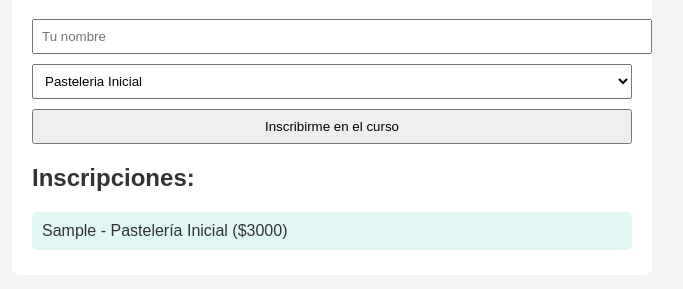
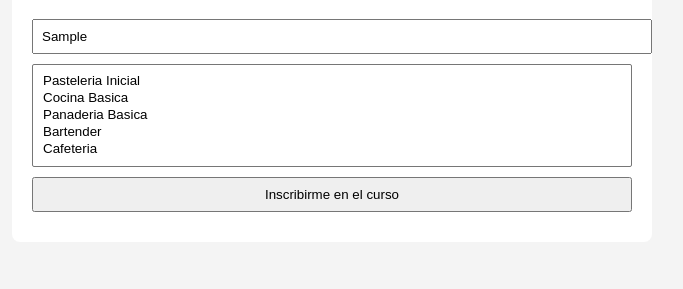
Before and after one commit to BadTito12/Entregas, a plain HTML site: page index.html in a window 1280 px wide. Both pictures are taken after typing "Sample" into the empty fields and a click on the button "Inscribirme en el curso". Shown: the part 109-398 px from the top of the page, without its empty margins (308-991 px from the left). Drawn offline with Linux system fonts and the light colour scheme.

Commit message:
Se procedio a terminar unos ajustes del simulador

```diff
--- a/index.html
+++ b/index.html
@@ -16,7 +16,7 @@
   <form id="formulario">
     <input type="text" id="nombre" placeholder="Tu nombre" required>
 
-    <select id="curso">
+    <select id="curso" multiple size="5">
       <option value="1">Pasteleria Inicial</option>
       <option value="2">Cocina Basica</option>
       <option value="3">Panaderia Basica</option>
--- a/script.js
+++ b/script.js
@@ -14,20 +14,25 @@ const cursos = [
   new Curso(5, "Cafetería", 5500),
 ];
 
-// Cargar inscripciones desde localStorage
-let inscripciones = JSON.parse(localStorage.getItem("inscripciones")) || [];
+// Limpiar localStorage cada vez que se refresque la página
+localStorage.removeItem("inscripciones");
+
+// Iniciar array vacío
+let inscripciones = [];
 
 const form = document.getElementById("formulario");
 const resumen = document.getElementById("resumen");
 
-function guardarEnStorage(nombre, curso) {
-  const nuevaInscripcion = {
-    nombre,
-    curso: curso.nombre,
-    precio: curso.precio,
-  };
+function guardarEnStorage(nombre, cursosSeleccionados) {
+  cursosSeleccionados.forEach(curso => {
+    const nuevaInscripcion = {
+      nombre,
+      curso: curso.nombre,
+      precio: curso.precio,
+    };
+    inscripciones.push(nuevaInscripcion);
+  });
 
-  inscripciones.push(nuevaInscripcion);
   localStorage.setItem("inscripciones", JSON.stringify(inscripciones));
 }
 
@@ -44,18 +49,21 @@ form.addEventListener("submit", (e) => {
   e.preventDefault();
 
   const nombre = document.getElementById("nombre").value.trim();
-  const idCurso = parseInt(document.getElementById("curso").value);
-  const cursoSeleccionado = cursos.find((curso) => curso.id === idCurso);
 
-  if (!nombre || !cursoSeleccionado) {
-    alert("Por favor completá tu nombre y seleccioná un curso.");
+  // Obtener todos los cursos seleccionados del select múltiple
+  const opcionesSeleccionadas = Array.from(document.getElementById("curso").selectedOptions);
+  const idsCursos = opcionesSeleccionadas.map(option => parseInt(option.value));
+
+  const cursosSeleccionados = cursos.filter(curso => idsCursos.includes(curso.id));
+
+  if (!nombre || cursosSeleccionados.length === 0) {
+    alert("Por favor completá tu nombre y seleccioná al menos un curso.");
     return;
   }
 
-  guardarEnStorage(nombre, cursoSeleccionado);
+  guardarEnStorage(nombre, cursosSeleccionados);
   renderizarResumen();
   form.reset();
 });
 
-// Mostrar inscripciones al cargar
-renderizarResumen();
+// No cargamos nada en renderizarResumen porque borramos todo al recargar
```
